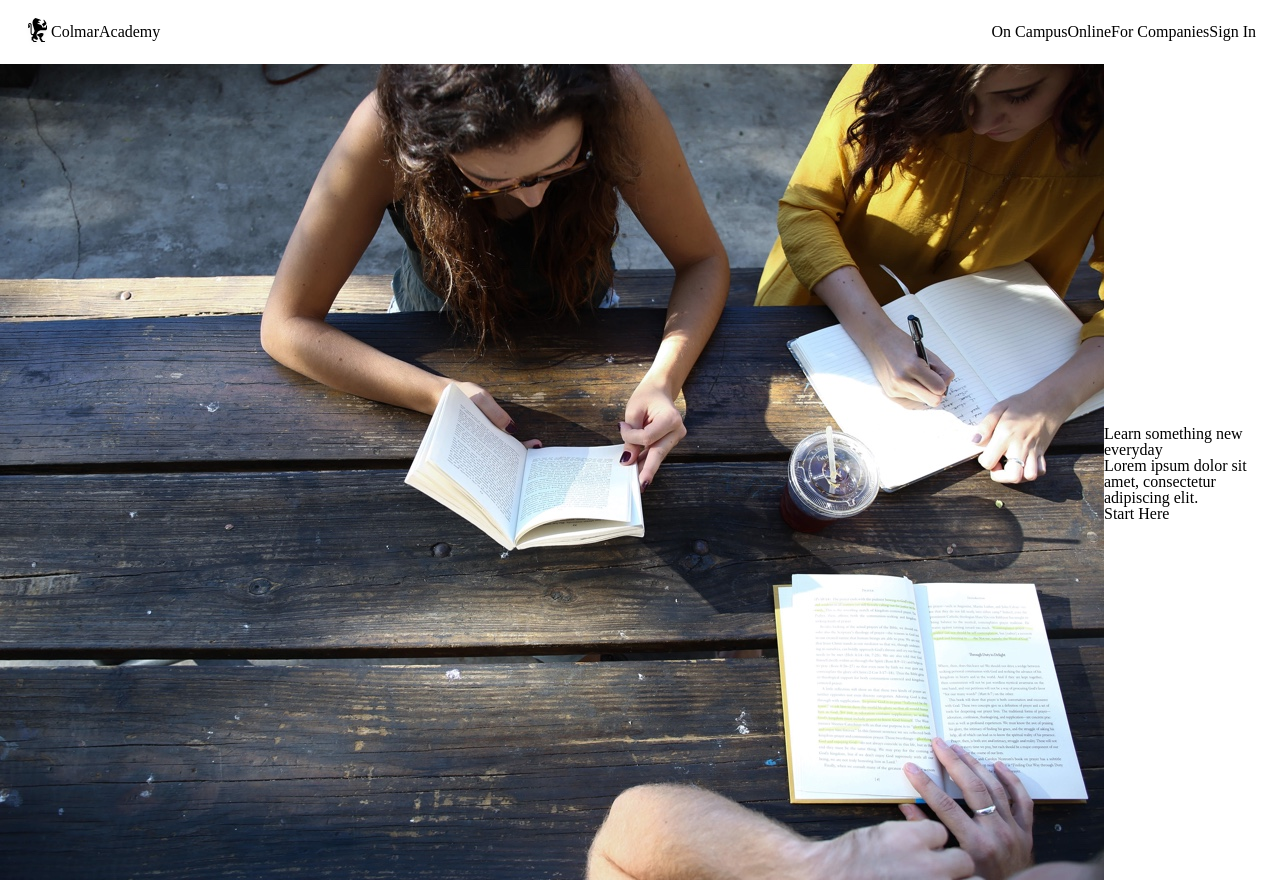
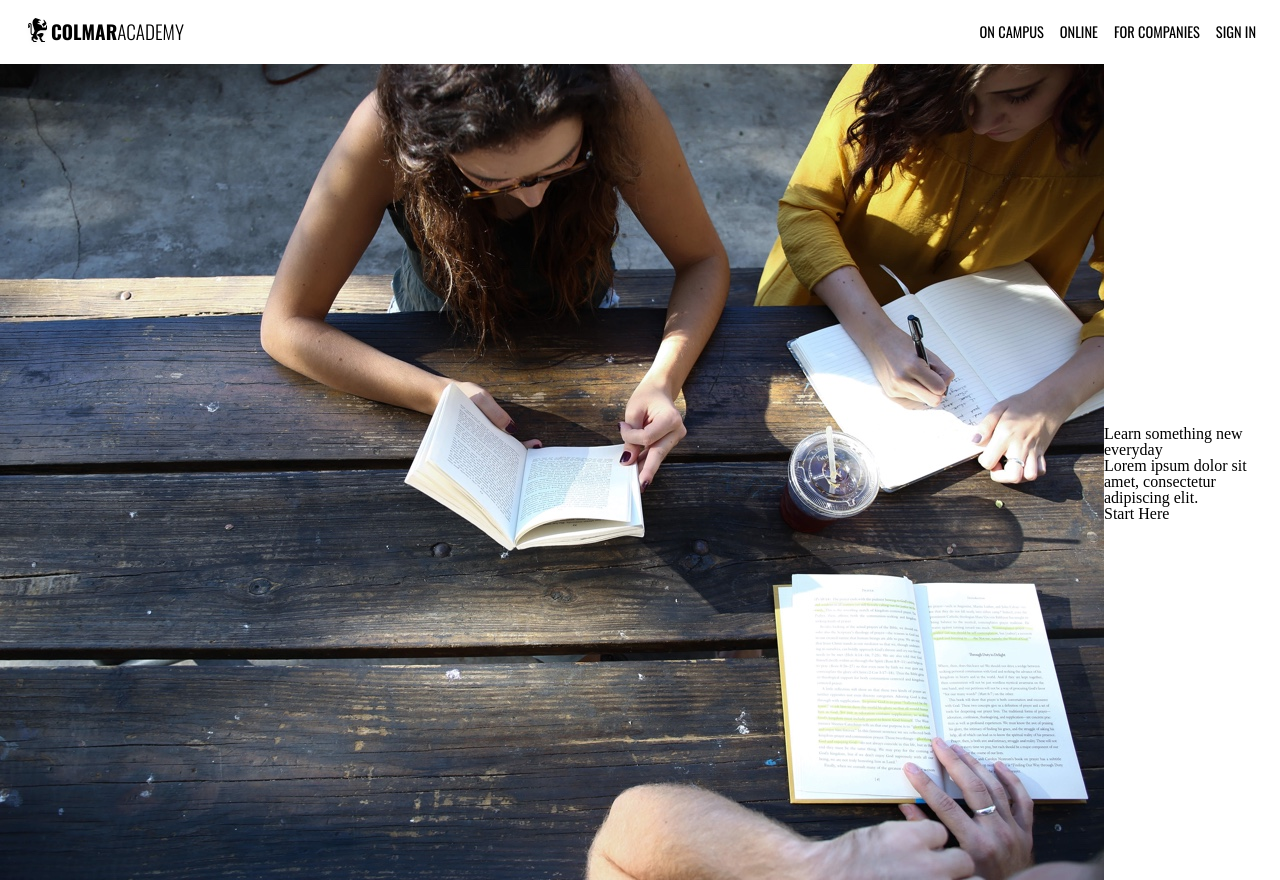
Before and after one commit to Jaadawg/colmar-academy, a plain HTML site: page index.html in a window 1280 px wide. Shown: the top 880 px of the page. Drawn offline with nearby package versions, Linux system fonts and the light colour scheme.

Commit message:
Completed styling the header & Navigation

```diff
--- a/index.html
+++ b/index.html
@@ -16,10 +16,10 @@
       </div>
       <nav class="flex desktop-nav">
         <ul class="flex">
-          <li>On Campus</li>
-          <li>Online</li>
-          <li>For Companies</li>
-          <li>Sign In</li>
+          <li><a href="#">On Campus</a></li>
+          <li><a href="#">Online</a></li>
+          <li><a href="#">For Companies</a></li>
+          <li><a href="#">Sign In</a></li>
         </ul>
       </nav>
       <div class="mobile">
--- a/resources/css/styles.css
+++ b/resources/css/styles.css
@@ -1,3 +1,5 @@
+@import url('https://fonts.googleapis.com/css?family=Open+Sans:400,600|Oswald:300,400,700');
+
 html {
   font-size: 16px;
 }
@@ -20,6 +22,30 @@ header {
   align-items: center;
 }
 
-.desktop-nav ul{
+.desktop-nav ul {
+  font-family: "Oswald", sans-serif;
+  font-weight: 400;
+  text-transform: uppercase;
+  font-size: 0.9rem;
   flex-direction: row;
 }
+
+.desktop-nav ul li {
+  margin-left: 1rem;
+}
+
+.desktop-nav ul li a {
+  text-decoration: none;
+  color: #000;
+}
+
+.logo h1 {
+  font-family: "Oswald", sans-serif;
+  text-transform: uppercase;
+  font-weight: 300;
+  font-size: 1.2rem;
+}
+
+.logo h1 span {
+  font-weight: bold
+}
```
